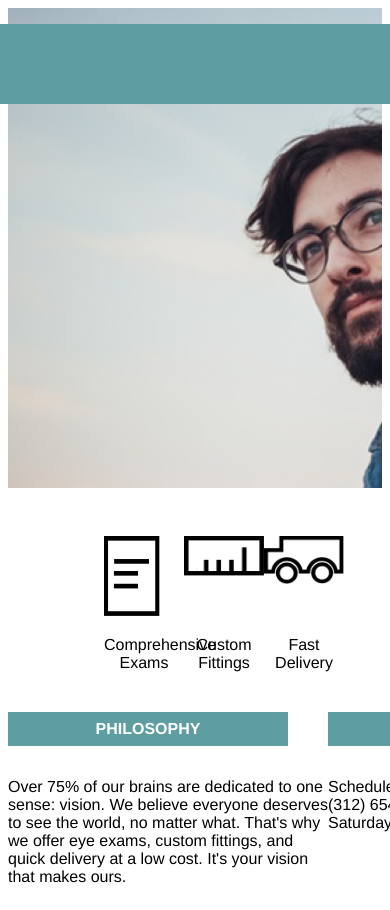
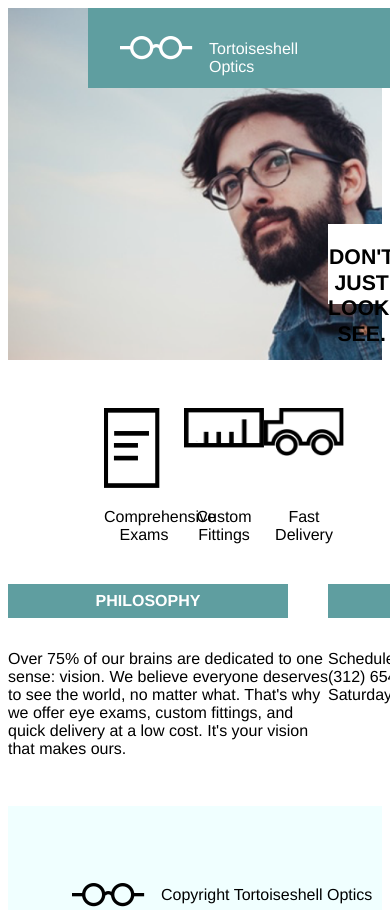
Before and after one commit to jahcrew/tortoiseshell_optics, a plain HTML site: page index.html in a window 390 px wide. Shown: the top 910 px of the page. Drawn offline with Linux system fonts and the light colour scheme.

Commit message:
tablet version

```diff
--- a/index.html
+++ b/index.html
@@ -1,8 +1,8 @@
 <!DOCTYPE html>
 <html>
   <head>
-    <meta charset="utf-8">
-      <!-- <meta name=“viewport” content=“width=device-width, initial-scale=1"> -->
+    <!-- <meta charset="utf-8">
+      <meta name=“viewport” content=“width=device-width, initial-scale=1"> -->
       <!-- why does this change the colors of all the links? -->
     <title>Tortoiseshell Optics</title>
     <href="./resources/css/reset.css" type="text/css" rel="stylesheet" />
--- a/resources/css/style.css
+++ b/resources/css/style.css
@@ -9,8 +9,8 @@ font-family: "Helvetica";
   background-repeat: no-repeat;
   background-size: cover;
   height: 30rem;
+  width: auto;
   display: flex;
-  justify-content: center;
   flex-wrap: wrap;
 }
 .header {
@@ -43,25 +43,23 @@ margin-left: 0;
 }
 .menu {
   display: inline-flex;
-  padding-right: 2rem;
-  padding-top: 1rem;
-  /* padding-top: 1rem 2rem 1rem 40rem; */
-  padding-bottom: 1.5rem;
-  padding-left: 40rem;
+  padding: 1rem 2rem 1.5rem 40rem;
   font-size: 1rem;
   /* justify-content: flex-end; */
 }
 .banner {
-  display: flex;
+  /* display: flex; */
   background-color: white;
-  font-size: 2rem;
   height: 5rem;
   width: 25rem;
   padding: 1.5rem 5rem;
-  font-weight: bold;
   margin-left: 45rem;
-  line-height: 1.2;
-  align-items: center;
+}
+.banner p {
+    font-weight: bold;
+    align-items: center;
+    font-size: 2rem;
+    line-height: 1.2;
 }
 .services {
   display: flex;
@@ -134,3 +132,33 @@ h2 {
 .footer h3 {
   padding-top: 0;
 }
+@media only screen and (max-width: 1024px){
+  .banner {
+    margin-top: 5rem;
+    margin-right: 2rem;
+    margin-left: 20rem;
+    /* had to change L margin from top to move banner over */
+    padding: 0;
+  }
+  .banner p {
+    font-size: 1.33rem;
+    text-align: center;
+  }
+  .background {
+    height: 22rem;
+    /* width: 100%; */
+  }
+  .header {
+    margin-top: 0;
+    /* how to get header to stretch across?? */
+    /* width: 100%; */
+  }
+  .header .menu {
+    padding-left: 10rem;
+  }
+
+}
+
+@media only screen and (max-width: 470px){
+        /* this doesn't work on my phone - try larger max-width to see if watch goes away */
+}
```
